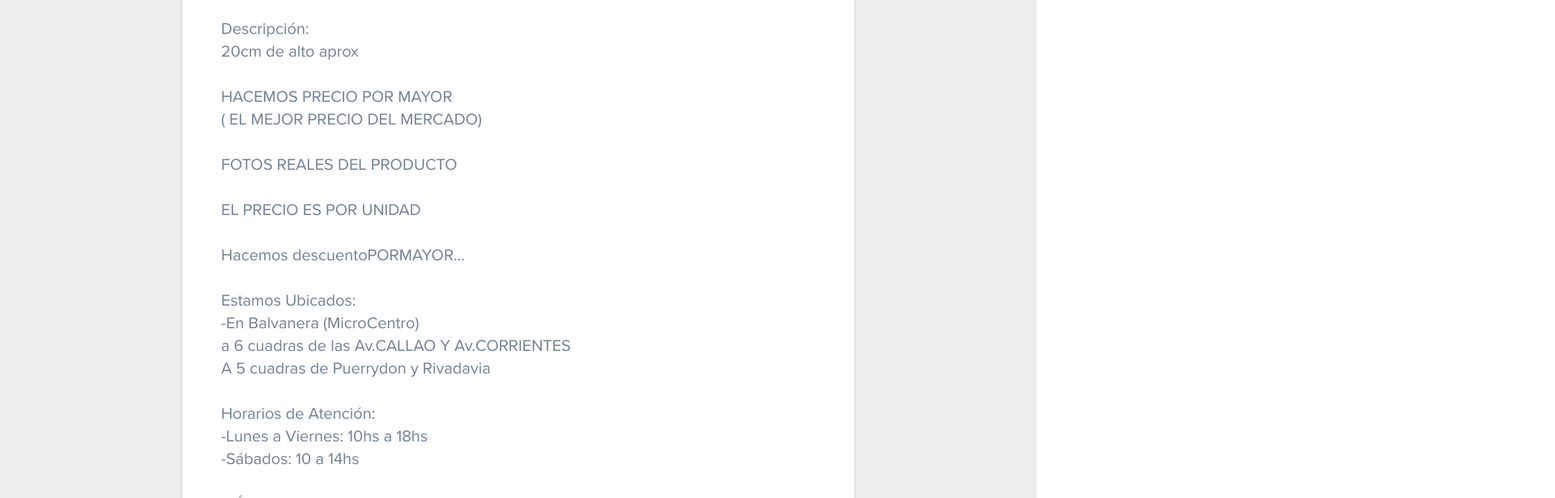
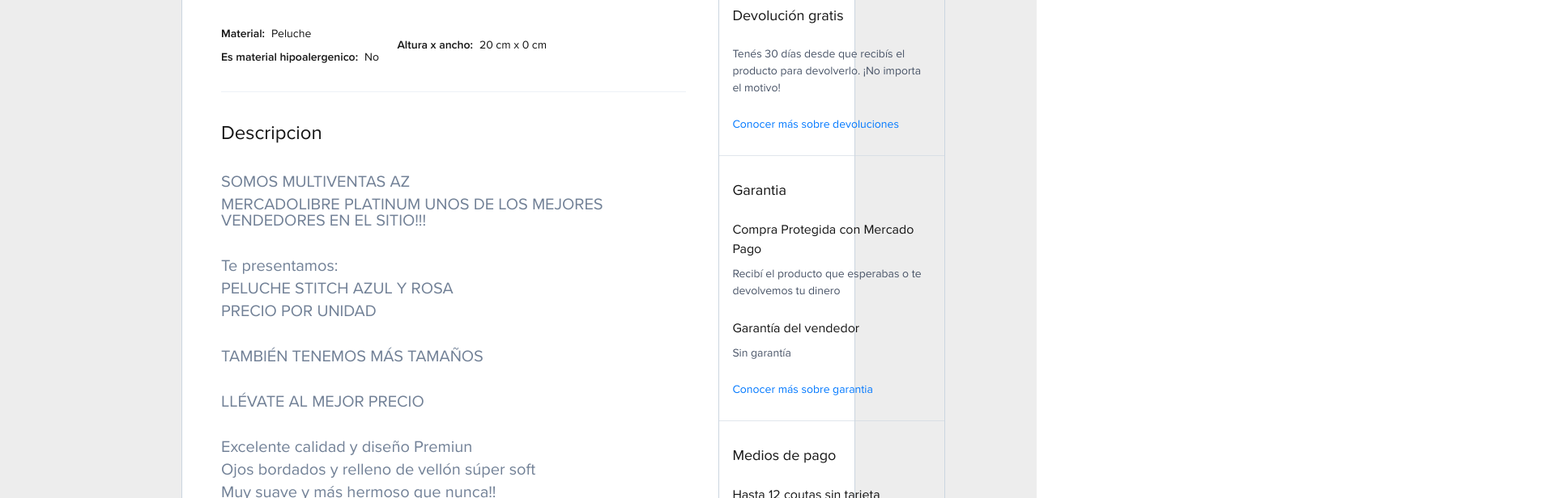
Before and after one commit to AndresHense/mercadolibre-details-challenge, a React (Vite) app: page /productId in a window 1280 px wide. Shown: the part 2184-2800 px from the top of the page at 81% size, 1920 px wide, since content can reach past the window. Built offline with nearby package versions, Linux system fonts and the light colour scheme.

Commit message:
add again another sidebar

```diff
--- a/src/app/screens/NavBar.tsx
+++ b/src/app/screens/NavBar.tsx
@@ -50,7 +50,7 @@
             <HStack spacing={1}>
               <Icon as={GoLocation} fontSize="2xl" color="gray.600" />
               <VStack lineHeight={1} align="start" spacing={0}>
-                <Text color="gray.500" fontSize="xs" fontWeight="normal">
+                <Text color="gray.600" fontSize="xs" fontWeight="normal">
                   Enviar a{" "}
                 </Text>
                 <Text color="gray.900" fontSize="sm" fontWeight="normal">
--- a/src/product/screens/DetailsSidebar.tsx
+++ b/src/product/screens/DetailsSidebar.tsx
@@ -19,16 +19,25 @@
 import { AiFillStar, AiOutlineHeart } from "react-icons/ai";
 import mock from "../mock";
 import { FiTruck } from "react-icons/fi";
-import { IoIosReturnLeft} from "react-icons/io";
-import {RiChat4Line} from "react-icons/ri"
-import {BiCheckShield} from 'react-icons/bi'
-import {FaMedal, FaTrophy} from 'react-icons/fa'
+import { IoIosReturnLeft } from "react-icons/io";
+import { RiChat4Line } from "react-icons/ri";
+import { BiCheckShield } from "react-icons/bi";
+import { FaMedal, FaTrophy } from "react-icons/fa";
 import { GoLocation } from "react-icons/go";
-import {AiOutlineClockCircle} from "react-icons/ai"
+import { AiOutlineClockCircle } from "react-icons/ai";
+import { BsLightningFill } from "react-icons/bs";
 
 const DetailsSidebar = () => {
   return (
-    <VStack w="35%" alignSelf="start" py={5}  h="100%" position="sticky" bottom="0px">
+    <VStack
+      w="35%"
+      alignSelf="start"
+      py={5}
+      h="100%"
+      position="sticky"
+      bottom="0px"
+      spacing={4}
+    >
       <VStack
         borderWidth="1px"
         borderColor="gray.300"
@@ -107,7 +116,14 @@
         </Text>
         <HStack spacing={0} w="100%" align="center" justify="start">
           <Text>Cantidad:</Text>
-          <Select placeholder="1 unidad" w="auto" maxW={32} variant="unstyled" fontWeight="medium" px={0}>
+          <Select
+            placeholder="1 unidad"
+            w="auto"
+            maxW={32}
+            variant="unstyled"
+            fontWeight="medium"
+            px={0}
+          >
             <option value="option1">1 unidad</option>
             <option value="option2">2 unidades</option>
             <option value="option3">3 unidades</option>
@@ -116,27 +132,55 @@
             <option value="option2">6 unidades</option>
             <option value="option3">Más de 6 unidades</option>
           </Select>
-          <Text fontSize="sm" color="gray.500">(968 disponibles)</Text>
+          <Text fontSize="sm" color="gray.500">
+            (968 disponibles)
+          </Text>
         </HStack>
-        <Text fontSize="sm" w="100%" textAlign="start" color="green.400" pb={4}>Ahorrá el envio comprando 4 o más unidades</Text>
+        <Text fontSize="sm" w="100%" textAlign="start" color="green.400" pb={4}>
+          Ahorrá el envio comprando 4 o más unidades
+        </Text>
         <VStack w="100%">
-          <Button w="100%" h={12} bg="#3483fa" _hover={{bg:"#2372e9"}}color="white">Comprar ahora</Button>
-          <Button w="100%" h={12} bg="#e2edfc" _hover={{bg:"#d1deb"}}color="blue.500">Agregar al carrito</Button>
-          <Button w="100%" h={12} bg="white" _hovoer={{bg:"#e2edfc"}}color="blue.500">Comprar con Mercado Crédito</Button>
+          <Button
+            w="100%"
+            h={12}
+            bg="#3483fa"
+            _hover={{ bg: "#2372e9" }}
+            color="white"
+          >
+            Comprar ahora
+          </Button>
+          <Button
+            w="100%"
+            h={12}
+            bg="#e2edfc"
+            _hover={{ bg: "#d1deb" }}
+            color="blue.500"
+          >
+            Agregar al carrito
+          </Button>
+          <Button
+            w="100%"
+            h={12}
+            bg="white"
+            _hovoer={{ bg: "#e2edfc" }}
+            color="blue.500"
+          >
+            Comprar con Mercado Crédito
+          </Button>
         </VStack>
         <VStack w="100%" py={4}>
           <HStack w="100%" align="start">
             <Icon as={BiCheckShield} fontSize="lg" color="gray.500" mt={1.5} />
             <Text fontSize="sm">
-            <Link>Compra Protegida</Link>
-            , recibí el producto que esperabas o te devolvemos tu dinero.</Text>
-
+              <Link>Compra Protegida</Link>, recibí el producto que esperabas o
+              te devolvemos tu dinero.
+            </Text>
           </HStack>
           <HStack w="100%">
-            <Icon as={FaTrophy} color="gray.500"/>
+            <Icon as={FaTrophy} color="gray.500" />
             <Text fontSize="sm">
-            <Link>Mercado Puntos</Link>
-             , Sumás 8 puntos.</Text>
+              <Link>Mercado Puntos</Link>, Sumás 8 puntos.
+            </Text>
           </HStack>
         </VStack>
       </VStack>
@@ -149,74 +193,267 @@
         w="100%"
         spacing={6}
       >
-        <Text w="100%" textAlign="start" fontSize="xl">Información sobre el vendedor</Text>
+        <Text w="100%" textAlign="start" fontSize="xl">
+          Información sobre el vendedor
+        </Text>
         <VStack w="100%" spacing={4}>
           <HStack w="100%" align="start" spacing={2}>
-          <Icon as={GoLocation} mt={1}/>
+            <Icon as={GoLocation} mt={1} />
             <VStack align="start" spacing={0}>
               <Text fontSize="md">Ubicación</Text>
-            <Text color="gray.500" fontSize="sm">Balvanera, Capital Federal</Text>
+              <Text color="gray.500" fontSize="sm">
+                Balvanera, Capital Federal
+              </Text>
             </VStack>
           </HStack>
           <HStack w="100%" align="start" spacing={2}>
-          <Icon as={FaMedal} color="green.400" mt={1}/>
+            <Icon as={FaMedal} color="green.400" mt={1} />
             <VStack align="start" spacing={0}>
-            <Text fontSize="md" color="green.400">MercadoLíder Platinum</Text>
-            <Text color="gray.500" fontSize="sm">¡Es uno de los mejores del sitio!</Text>
+              <Text fontSize="md" color="green.400">
+                MercadoLíder Platinum
+              </Text>
+              <Text color="gray.500" fontSize="sm">
+                ¡Es uno de los mejores del sitio!
+              </Text>
             </VStack>
           </HStack>
           <HStack>
-          <Box bg="#fff0f0" h={2} w={14}/>
-          <Box bg="#fff5e8" h={2} w={14}/>
-          <Box bg="#fffcda" h={2} w={14}/>
-          <Box bg="#f1fdd7" h={2} w={14}/>
-          <Box bg="#39b54a" h={3} w={14}/>
+            <Box bg="#fff0f0" h={2} w={14} />
+            <Box bg="#fff5e8" h={2} w={14} />
+            <Box bg="#fffcda" h={2} w={14} />
+            <Box bg="#f1fdd7" h={2} w={14} />
+            <Box bg="#39b54a" h={3} w={14} />
           </HStack>
           <HStack h="90px" w="100%" justify="center" lineHeight={1}>
             <VStack w="33%" justify="start">
-            <Text fontSize="xl" fontWeight="medium">4109</Text>
-            <Text fontSize="xs" textAlign="center">Ventas en los ultimos 60 dias</Text>
+              <Text fontSize="xl" fontWeight="medium">
+                4109
+              </Text>
+              <Text fontSize="xs" textAlign="center">
+                Ventas en los ultimos 60 dias
+              </Text>
             </VStack>
-          <Divider orientation="vertical" h="70%"/>
+            <Divider orientation="vertical" h="70%" />
             <VStack w="33%" justify="start">
-            <Avatar icon={<RiChat4Line/>} bg="white" fontSize="xl" size="sm">
-            <AvatarBadge boxSize='1em' bg='green.400' />
+              <Avatar icon={<RiChat4Line />} bg="white" fontSize="xl" size="sm">
+                <AvatarBadge boxSize="1em" bg="green.400" />
               </Avatar>
-            <Text fontSize="xs" textAlign="center">Brinda buena atención</Text>
+              <Text fontSize="xs" textAlign="center">
+                Brinda buena atención
+              </Text>
             </VStack>
-          <Divider orientation="vertical" h="70%"/>
+            <Divider orientation="vertical" h="70%" />
             <VStack w="33%" justify="start" pt={2}>
-          <Avatar icon={<AiOutlineClockCircle/>} bg="white" fontSize="xl" size="sm">
-            <AvatarBadge boxSize='1em' bg='green.400' />
+              <Avatar
+                icon={<AiOutlineClockCircle />}
+                bg="white"
+                fontSize="xl"
+                size="sm"
+              >
+                <AvatarBadge boxSize="1em" bg="green.400" />
               </Avatar>
-            <Text fontSize="xs" textAlign="center">Despacha sus productos a tiempo</Text>
+              <Text fontSize="xs" textAlign="center">
+                Despacha sus productos a tiempo
+              </Text>
             </VStack>
           </HStack>
         </VStack>
-        <Link fontSize="sm" w="100%" textAlign="start" pb={4}>Ver más datos del vendedor</Link>
+        <Link fontSize="sm" w="100%" textAlign="start" pb={4}>
+          Ver más datos del vendedor
+        </Link>
       </VStack>
 
-      <VStack borderWidth="1px"
+      <VStack
+        borderWidth="1px"
         borderColor="gray.300"
         borderRadius={5}
         px={0}
         py={4}
         w="100%"
-        spacing={4} align="start">
-        <Text px={4} fontSize="sm" fontWeight="medium">¡Suscribite al nivel 6 con 67% OFF!</Text>
-        <Divider/>
-        <Image px={4} src="https://http2.mlstatic.com/D_NQ_NP_915001-MLA49852464272_052022-OO.png"/>
+        spacing={4}
+        align="start"
+      >
+        <Text px={4} fontSize="sm" fontWeight="medium">
+          ¡Suscribite al nivel 6 con 67% OFF!
+        </Text>
+        <Divider />
+        <Image
+          px={4}
+          src="https://http2.mlstatic.com/D_NQ_NP_915001-MLA49852464272_052022-OO.png"
+        />
         <VStack w="100%" align="start" spacing={1}>
           <Text px={4}>La oferta termina el 31 de mayo</Text>
-        <Text px={4} pt={-2}color="gray.500">Tu suscripción anual por $ 399/mes incluye Disney+, Star+, miles de descuentos en compras y ¡mucho más!</Text>
-
+          <Text px={4} pt={-2} color="gray.500">
+            Tu suscripción anual por $ 399/mes incluye Disney+, Star+, miles de
+            descuentos en compras y ¡mucho más!
+          </Text>
         </VStack>
         <Divider />
         <Box w="100%" px={4}>
-       <Button w="100%"fontSize="sm" h={8} fontWeight="medium" bg="#e2edfc" color="blue.500">Subscribite al nivel 6</Button>
+          <Button
+            w="100%"
+            fontSize="sm"
+            h={8}
+            fontWeight="medium"
+            bg="#e2edfc"
+            color="blue.500"
+          >
+            Subscribite al nivel 6
+          </Button>
         </Box>
       </VStack>
-
+      <VStack
+        borderWidth="1px"
+        borderColor="gray.300"
+        borderRadius={5}
+        px={0}
+        py={6}
+        w="100%"
+        spacing={7}
+        align="start"
+      >
+        <VStack px={4} align="start" spacing={6}>
+          <Text fontSize="lg">Devolución gratis</Text>
+          <Text fontSize="sm" color="gray.600">
+            Tenés 30 días desde que recibís el producto para devolverlo. ¡No
+            importa el motivo!
+          </Text>
+          <Link fontSize="sm">Conocer más sobre devoluciones</Link>
+        </VStack>
+        <Divider />
+        <VStack px={4} align="start" spacing={6}>
+          <Text fontSize="lg">Garantia</Text>
+          <VStack w="100%" align="start" spacing={2}>
+            <Text fontSize="md">Compra Protegida con Mercado Pago</Text>
+            <Text fontSize="sm" color="gray.600">
+              Recibí el producto que esperabas o te devolvemos tu dinero
+            </Text>
+          </VStack>
+          <VStack w="100%" align="start" spacing={2}>
+            <Text fontSize="md">Garantía del vendedor</Text>
+            <Text fontSize="sm" color="gray.600">
+              Sin garantía
+            </Text>
+          </VStack>
+          <Link fontSize="sm">Conocer más sobre garantia</Link>
+        </VStack>
+        <Divider />
+        <VStack px={4} align="start" spacing={6}>
+          <Text fontSize="lg">Medios de pago</Text>
+          <VStack w="100%" align="start">
+            <Text>Hasta 12 coutas sin tarjeta</Text>
+            <Image src="https://http2.mlstatic.com/storage/logos-api-admin/51b446b0-571c-11e8-9a2d-4b2bd7b1bf77-m.svg" />
+          </VStack>
+          <VStack w="100%" align="start" spacing={0}>
+            <Text>Tarjetas de crédito</Text>
+            <Text fontSize="sm" color="gray.600">
+              ¡Cuotas sin interés con bancos seleccionados!
+            </Text>
+            <HStack pt={2} spacing={5}>
+              <Image src="https://http2.mlstatic.com/storage/logos-api-admin/a5f047d0-9be0-11ec-aad4-c3381f368aaf-m.svg" />
+              <Image src="https://http2.mlstatic.com/storage/logos-api-admin/b2c93a40-f3be-11eb-9984-b7076edb0bb7-m.svg" />
+              <Image src="https://http2.mlstatic.com/storage/logos-api-admin/992bc350-f3be-11eb-826e-6db365b9e0dd-m.svg" />
+              <Image src="https://http2.mlstatic.com/storage/logos-api-admin/aa2b8f70-5c85-11ec-ae75-df2bef173be2-m.svg" />
+            </HStack>
+          </VStack>
+          <VStack w="100%" align="start">
+            <Text>Tarjetas de dédito</Text>
+            <HStack spacing={5}>
+              <Image src="https://http2.mlstatic.com/storage/logos-api-admin/312238e0-571b-11e8-823a-758d95db88db-m.svg" />
+              <Image src="https://http2.mlstatic.com/storage/logos-api-admin/ce454480-445f-11eb-bf78-3b1ee7bf744c-m.svg" />
+              <Image src="https://http2.mlstatic.com/storage/logos-api-admin/157dce60-571b-11e8-95d8-631c1a9a92a9-m.svg" />
+            </HStack>
+            <Image src="https://http2.mlstatic.com/storage/logos-api-admin/cb0af1c0-f3be-11eb-8e0d-6f4af49bf82e-m.svg" />
+          </VStack>
+          <VStack w="100%" align="start">
+            <Text>Efectivo</Text>
+            <HStack spacing={5}>
+              <Image src="https://http2.mlstatic.com/storage/logos-api-admin/fec5f230-06ee-11ea-8e1e-273366cc763d-m.svg" />
+              <Image src="https://http2.mlstatic.com/storage/logos-api-admin/443c34d0-571b-11e8-823a-758d95db88db-m.svg" />
+            </HStack>
+          </VStack>
+          <Link fontSize="sm">Conoce otros medios de pago</Link>
+        </VStack>
+      </VStack>
+      <VStack
+        borderWidth="1px"
+        borderColor="gray.300"
+        borderRadius={5}
+        px={4}
+        py={6}
+        w="100%"
+        spacing={7}
+        align="start"
+      >
+        <HStack>
+          <Text>Productos promocionados</Text>
+          <Link fontSize="sm">Anunciá aquí</Link>
+        </HStack>
+        {mock.promocioned.map((product, index) => (
+          <HStack key={index}>
+            <Box borderColor="gray.300" borderWidth="1px" borderRadius={7}>
+              <Image
+                w={20}
+                h={20}
+                objectFit="cover"
+                borderRadius={7}
+                src={product.image}
+              />
+            </Box>
+            <VStack align="start" spacing={0}>
+              <Text fontSize="sm" color="gray.500">
+                <del>{product?.originalPrice || ""}</del>
+              </Text>
+              <HStack>
+                <Text fontSize="lg">{product.price}</Text>
+                <Text fontSize="sm" color="green.400">
+                  {product?.discount || ""}
+                </Text>
+              </HStack>
+              <HStack spacing={1}>
+                <Text fontSize="sm" color="green.400" fontWeight="medium">
+                  {product?.shipping?.length > 0 ? product?.shipping[0] : ""}
+                </Text>
+                <Icon
+                  display={product?.shipping?.lengt > 0 ? "inherit" : "none"}
+                  as={BsLightningFill}
+                  color="green.500"
+                  fontSize="sm"
+                />
+                <Text
+                  fontSize="xs"
+                  color="green.400"
+                  fontWeight="bold"
+                  textStyle="italic"
+                >
+                  {product?.shipping?.length > 0 ? product?.shipping[1] : ""}
+                </Text>
+              </HStack>
+              <Text fontSize="sm">Peluche De Stitch Con Sonido</Text>
+            </VStack>
+          </HStack>
+        ))}
+      </VStack>
+      <VStack
+        borderWidth="1px"
+        borderColor="gray.300"
+        borderRadius={5}
+        px={0}
+        py={0}
+        w="100%"
+        spacing={7}
+        align="start"
+      >
+        <VStack w="100%" bg="#e82e8a" align="center" px={4} py={6}>
+          <Text fontWeight="bold" color="white" lineHeight={1} >
+            mercado <br />
+            shops
+          </Text>
+          <Text color="white" fontWeight="medium" lineHeight={1.12}>
+            Compra en tiendas como si fuera de Comercio Abierto
+          </Text>
+        </VStack>
+      </VStack>
     </VStack>
   );
 };
```
Also changed, not shown: src/product/mock.ts (+53 -15 lines). Lines whose indentation alone changed are shown as unchanged.
